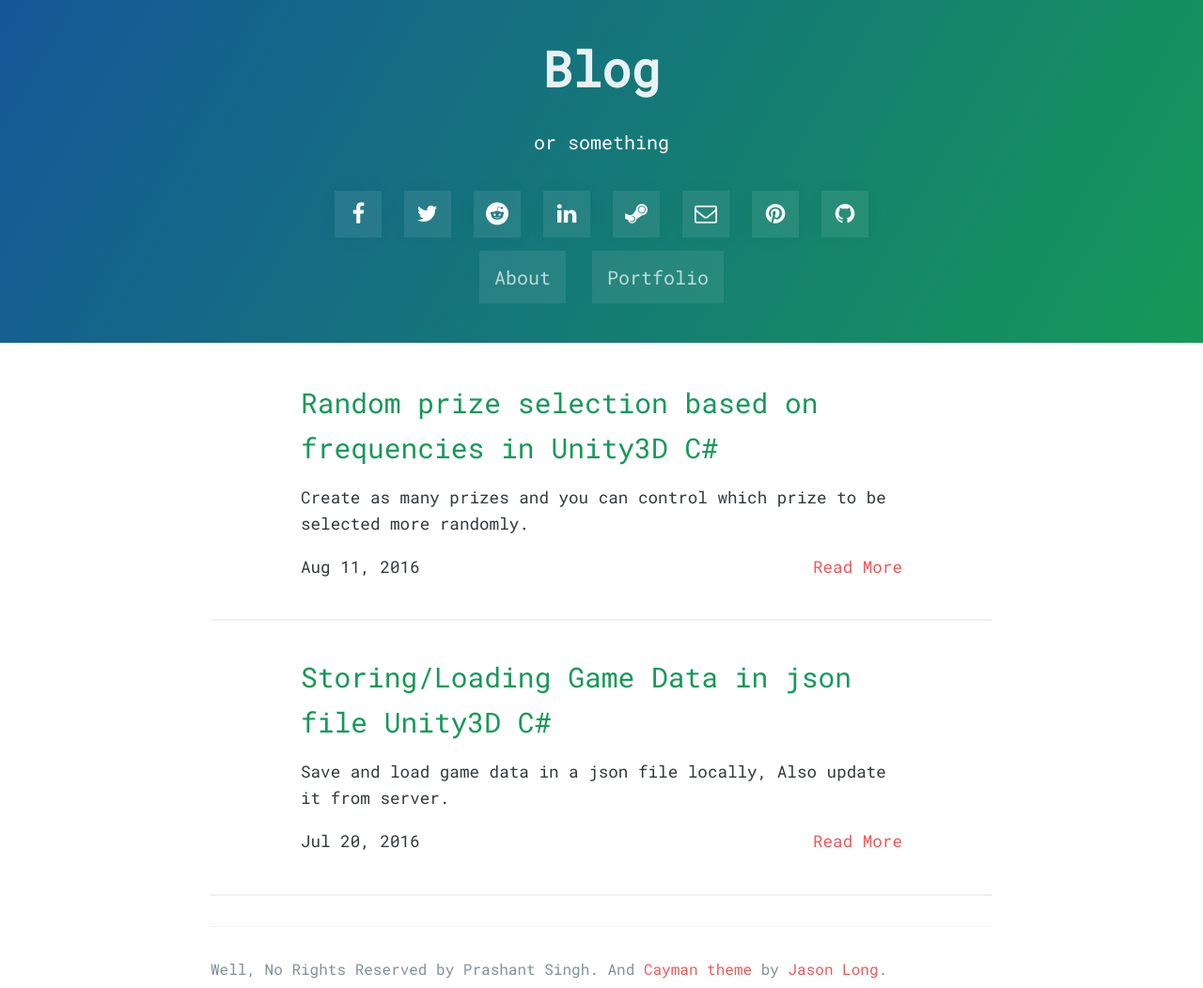
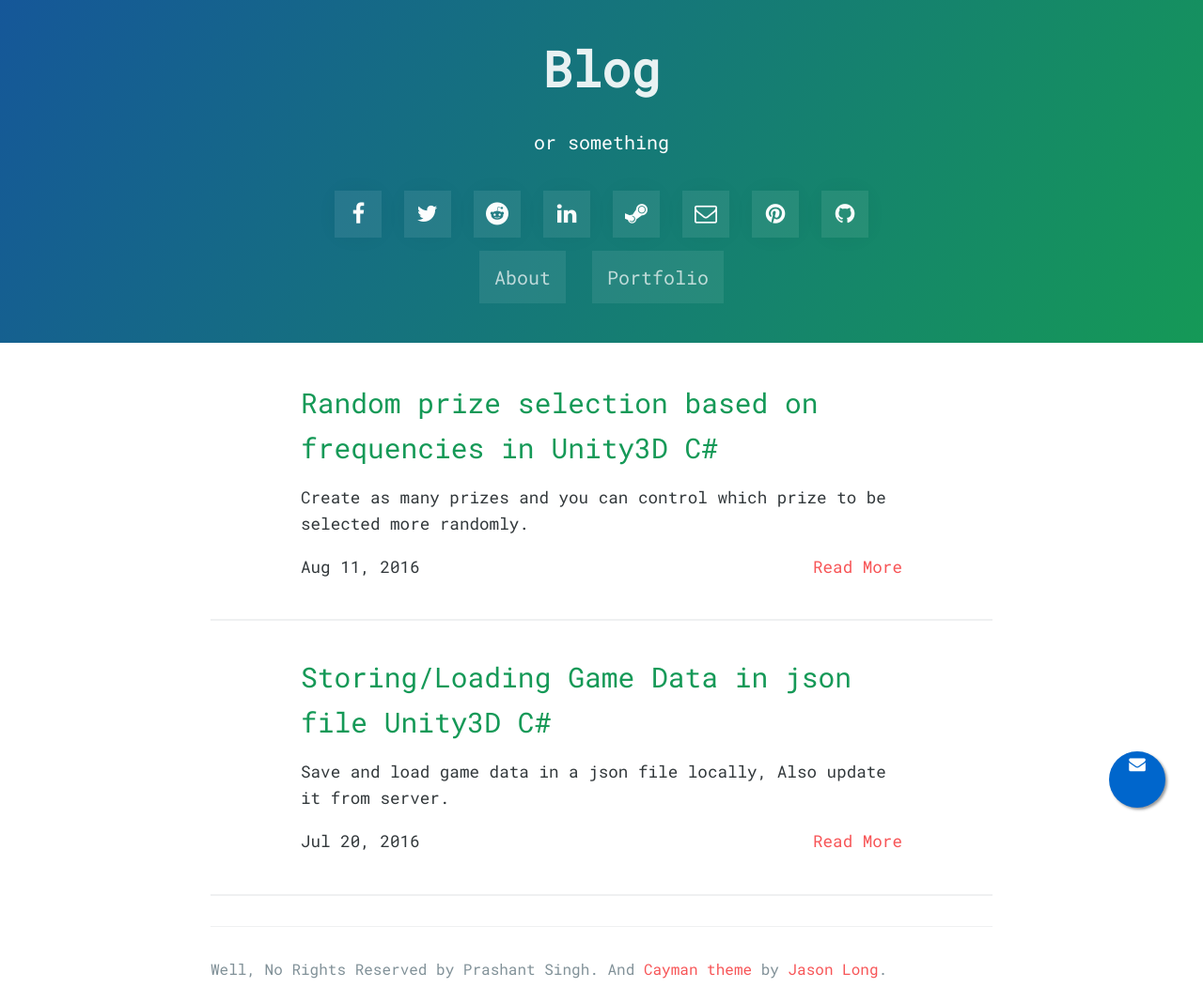
Before and after one commit to prashant-singh/prashant-singh.github.io, a Jekyll site: the page built from index.html, in a window 1280 px wide. Shown: the whole page at 94% size. Built offline with Jekyll 4.4.1, drawn with Linux system fonts in a browser that asks for light colours; nearby versions of some CDN libraries; the list of posts is cut into pages by our own code; a style sheet for code colours, icons or effects is not loaded.

Commit message:
Update index.html

```diff
--- a/index.html
+++ b/index.html
@@ -37,3 +37,10 @@ layout: default
   {% endif %}
 
 </div>
+<a href="#" class="float">
+<i class="fa fa-envelope my-float"></i>
+</a>
+<div class="label-container">
+<div class="label-text">Feedback</div>
+<i class="fa fa-play label-arrow"></i>
+</div>
```
